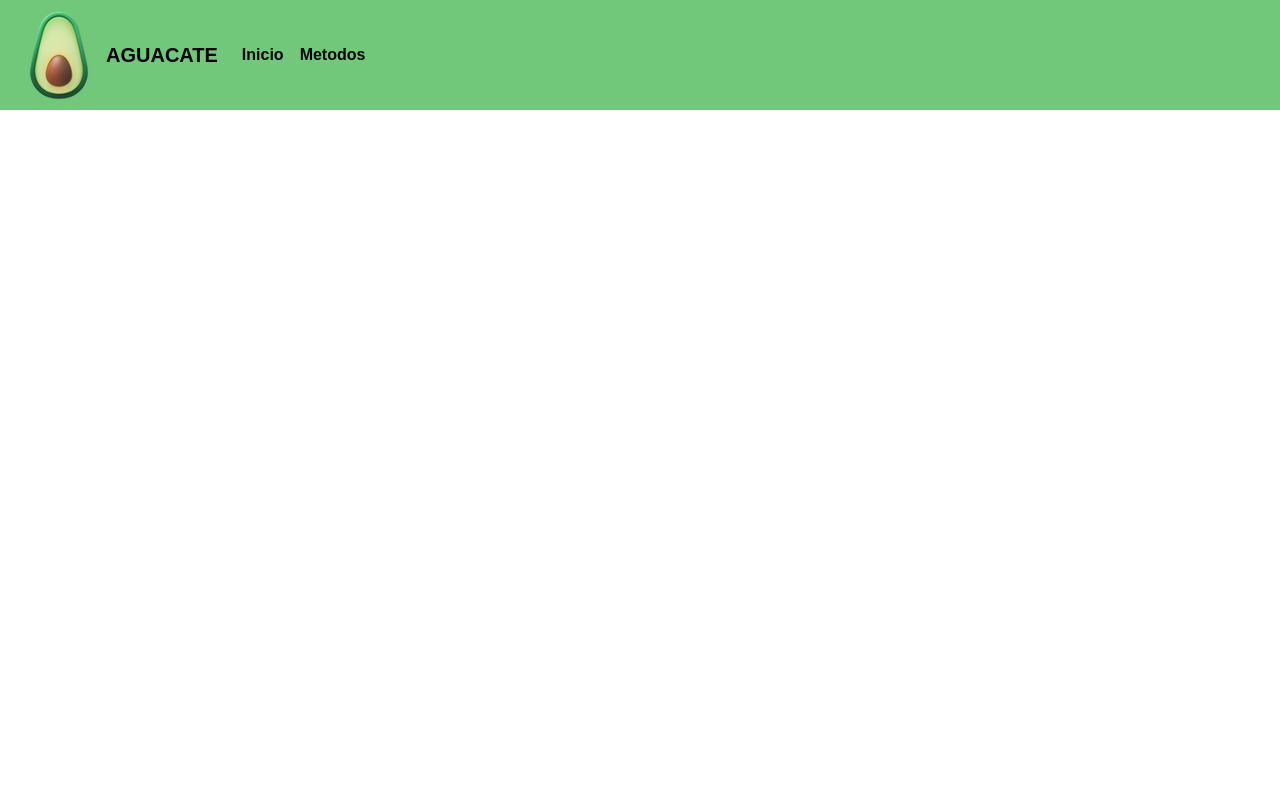
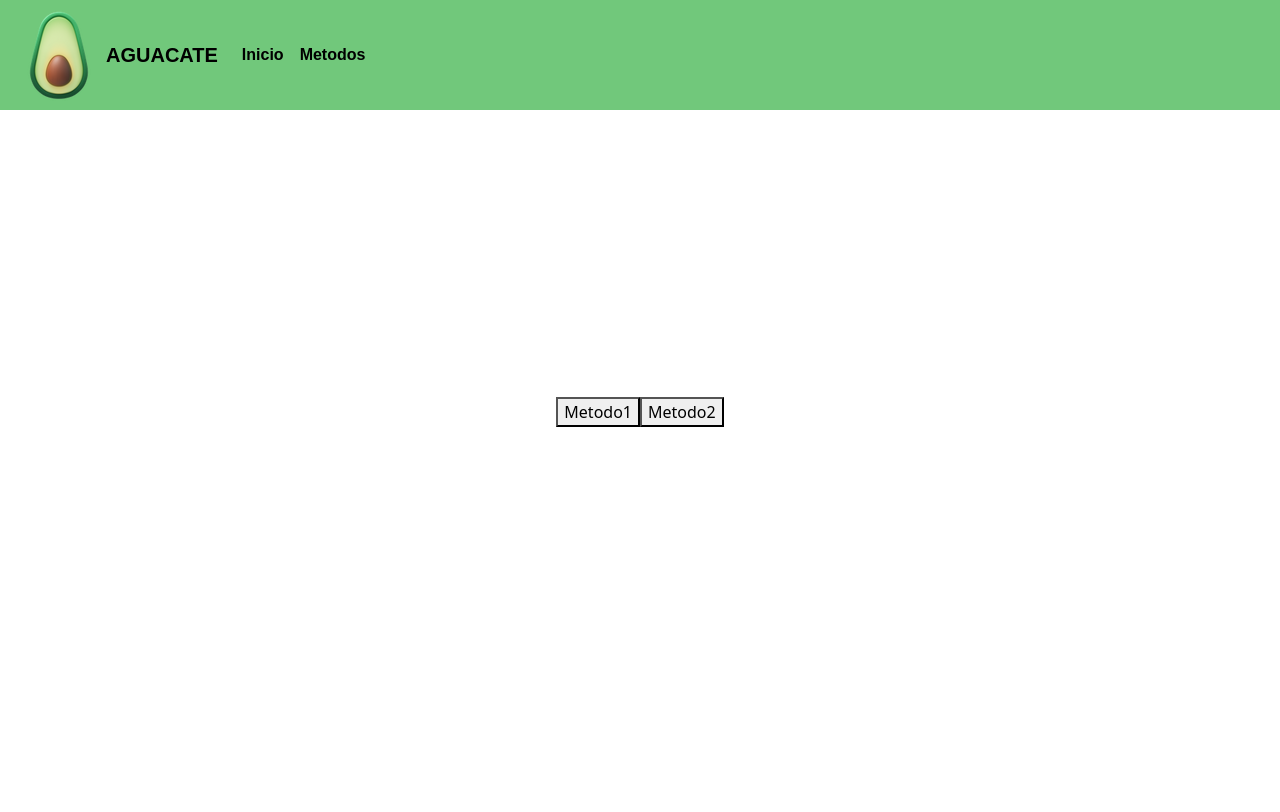
Before and after one commit to Pocverdn/Aguacate, a Django app: page /metodos/ in a window 1280 px wide. Before the commit the page ends 110 px from the top, so only its background shows below. Run offline with Django 4.2, Linux system fonts and the light colour scheme.

Commit message:
Botones iniciales

```diff
--- a/Aguacate/urls.py
+++ b/Aguacate/urls.py
@@ -9,6 +9,8 @@ from main import views as mainViews
 urlpatterns = [
     path('', mainViews.index, name="Home"),
     path('metodos/', mainViews.metodos, name="Metodos"),
+    path('metodo1/', mainViews.metodo1, name="Metodo1"),
+    path('metodo2/', mainViews.metodo2, name="Metodo2"),
     path('admin/', admin.site.urls),
 ]
 
--- /dev/null
+++ b/main/templates/base.html
@@ -0,0 +1,74 @@
+<!doctype html>
+<html lang="en">
+    <head>
+        <meta charset="utf-8">
+        <meta name="viewport" content="width=device-width, initial-scale=1">
+        <title>{% block title %}Aguacate{% endblock %}</title>
+        <link href="https://cdn.jsdelivr.net/npm/bootstrap@5.3.3/dist/css/bootstrap.min.css" rel="stylesheet" integrity="sha384-QWTKZyjpPEjISv5WaRU9OFeRpok6YctnYmDr5pNlyT2bRjXh0JMhjY6hW+ALEwIH" crossorigin="anonymous">
+        <style>
+            body {
+                background-color: white;
+                color: black;
+                margin: 0;
+                height: 100vh;
+                display: flex;
+                flex-direction: column;
+                justify-content: center;
+                align-items: center;
+            }
+
+            .navbar-brand,
+            .navbar-nav .nav-link {
+                color: black; /* Color de los enlaces */
+                font-family: 'Figtree', sans-serif; /* Cambiar la tipografía */
+                font-weight: bold;
+            }
+
+
+            .image {
+
+                max-width: 100%;
+                max-height: 80%;
+                border-radius: 10px; /* Bordes redondeados para la imagen */
+            }
+
+            .image-container {
+                display: flex;
+                justify-content: center; /* Centra horizontalmente */
+                align-items: center; /* Centra verticalmente */
+                width: 100%; /* Ocupar todo el ancho */
+                height: 100vh; /* Ocupar toda la altura */
+            }
+        </style>
+
+    </head>
+
+
+  <body>
+
+    <nav class="navbar navbar-expand-lg navbar-light fixed-top" style="background-color: #1aa72b9e;">
+        <div class="container-fluid">
+            <img src="media/others/aguacate.png" alt="Imagen">
+            <a class="navbar-brand" href="#">AGUACATE</a>
+            <button class="navbar-toggler" type="button" data-toggle="collapse" data-target="#navbarNavAltMarkup" aria-controls="navbarNavAltMarkup" aria-expanded="false" aria-label="Toggle navigation">
+                <span class="navbar-toggler-icon"></span>
+            </button>
+            <div class="collapse navbar-collapse" id="navbarNavAltMarkup">
+                <div class="navbar-nav">
+                    <a class="nav-item nav-link active" href="home/">Inicio</a>
+                    <a class="nav-item nav-link active" href="metodos/">Metodos</a>
+                </div>
+            </div>
+        </div>
+    </nav>
+
+
+    <div class="container mt-4">
+        {% block content %}
+        {% endblock %}
+    </div>
+
+  </body>
+
+  <script src="https://cdn.jsdelivr.net/npm/bootstrap@5.3.3/dist/js/bootstrap.bundle.min.js" integrity="sha384-YvpcrYf0tY3lHB60NNkmXc5s9fDVZLESaAA55NDzOxhy9GkcIdslK1eN7N6jIeHz" crossorigin="anonymous"></script>
+</html>
--- a/main/templates/metodos.html
+++ b/main/templates/metodos.html
@@ -1,68 +1,19 @@
-<!doctype html>
-<html lang="en">
-    <head>
-        <meta charset="utf-8">
-        <meta name="viewport" content="width=device-width, initial-scale=1">
-        <title>Aguacate</title>
-        <link href="https://cdn.jsdelivr.net/npm/bootstrap@5.3.3/dist/css/bootstrap.min.css" rel="stylesheet" integrity="sha384-QWTKZyjpPEjISv5WaRU9OFeRpok6YctnYmDr5pNlyT2bRjXh0JMhjY6hW+ALEwIH" crossorigin="anonymous">
-        <style>
-            body {
-                background-color: white;
-                color: white;
-                margin: 0;
-                height: 100vh;
-                display: flex;
-                flex-direction: column;
-                justify-content: center;
-                align-items: center;
-            }
+{% extends "base.html" %}
 
-            .navbar-brand,
-            .navbar-nav .nav-link {
-                color: black; /* Color de los enlaces */
-                font-family: 'Figtree', sans-serif; /* Cambiar la tipografía */
-                font-weight: bold;
-            }
+{% block title %}Home{% endblock %}
 
+{% block content %}
+    <div class="image-container">
 
-            .image {
+        <form action="/metodo1/" method="POST">
+            {% csrf_token %}
+            <button type="submit">Metodo1</button>
+        </form>
 
-                max-width: 100%;
-                max-height: 80%;
-                border-radius: 10px; /* Bordes redondeados para la imagen */
-            }
+        <form action="/metodo2/" method="POST">
+            {% csrf_token %}
+            <button type="submit">Metodo2</button>
+        </form>
 
-            .image-container {
-                display: flex;
-                justify-content: center; /* Centra horizontalmente */
-                align-items: center; /* Centra verticalmente */
-                width: 100%; /* Ocupar todo el ancho */
-                height: 100vh; /* Ocupar toda la altura */
-            }
-        </style>
-
-    </head>
-
-
-  <body>
-
-    <nav class="navbar navbar-expand-lg navbar-light fixed-top" style="background-color: #1aa72b9e;">
-        <div class="container-fluid">
-            <img src="../media/others/aguacate.png" alt="Imagen">
-            <a class="navbar-brand" href="#">AGUACATE</a>
-            <button class="navbar-toggler" type="button" data-toggle="collapse" data-target="#navbarNavAltMarkup" aria-controls="navbarNavAltMarkup" aria-expanded="false" aria-label="Toggle navigation">
-                <span class="navbar-toggler-icon"></span>
-            </button>
-            <div class="collapse navbar-collapse" id="navbarNavAltMarkup">
-                <div class="navbar-nav">
-                    <a class="nav-item nav-link active" href="home/">Inicio</a>
-                    <a class="nav-item nav-link active" href="metodos/">Metodos</a>
-                </div>
-            </div>
-        </div>
-    </nav>
-
-  </body>
-
-  <script src="https://cdn.jsdelivr.net/npm/bootstrap@5.3.3/dist/js/bootstrap.bundle.min.js" integrity="sha384-YvpcrYf0tY3lHB60NNkmXc5s9fDVZLESaAA55NDzOxhy9GkcIdslK1eN7N6jIeHz" crossorigin="anonymous"></script>
-</html>
+    </div>
+{% endblock %}
--- a/main/views.py
+++ b/main/views.py
@@ -1,9 +1,22 @@
 from django.http import HttpResponse
 from django.shortcuts import render
+from django.shortcuts import redirect
+
 
 
 def index(request):
     return render(request, "index.html")
 
 def metodos(request):
-    return render(request, "metodos.html")
+
+    if request.method == "GET":
+        return render(request, "metodos.html")
+    if request.method == "POST":
+        print("hello0")
+        return redirect("/metodo1/")
+
+def metodo1(request):
+    return render(request, "metodo1.html")
+
+def metodo2(request):
+    return render(request, "metodo2.html")
```
Also changed, not shown: main/templates/index.html (+4 -68 lines), main/templates/metodo1.html (added, +9 -0 lines), main/templates/metodo2.html (added, +9 -0 lines).
